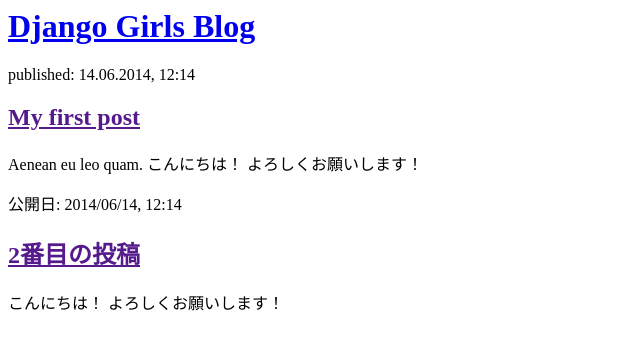
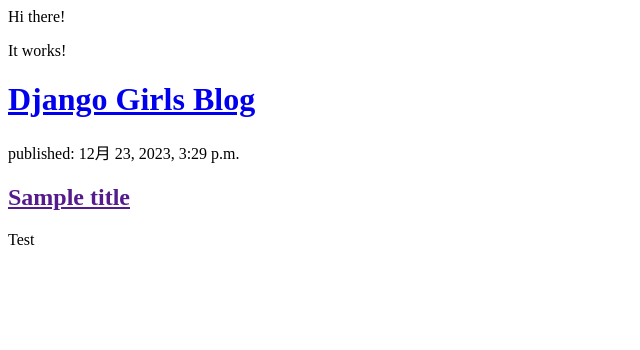
Before and after one commit to Ishikawa-Ayumu/my-first-blog, a Django app: page / in a window 1280 px wide. Shown: the top 350 px of the page, without its empty margins (0-640 px from the left). Run offline with Django 3.2, Linux system fonts and the light colour scheme; data comes from the database, SQL or seed files in the repository; both versions use the stored data as it was after the commit.

Commit message:
Modified templates to display posts from database.

```diff
--- a/blog/templates/blog/post_list.html
+++ b/blog/templates/blog/post_list.html
@@ -1,3 +1,13 @@
+<html>
+    <head>
+        <title>Ola's blog</title>
+    </head>
+    <body>
+        <p>Hi there!</p>
+        <p>It works!</p>
+    </body>
+</html>
+
 <html>
     <head>
         <title>Django Girls blog</title>
@@ -7,16 +17,13 @@
             <h1><a href="/">Django Girls Blog</a></h1>
         </div>
 
-        <div>
-            <p>published: 14.06.2014, 12:14</p>
-            <h2><a href="">My first post</a></h2>
-            <p>Aenean eu leo quam. こんにちは！ よろしくお願いします！ </p>
-        </div>
+{% for post in posts %}
+    <div>
+        <p>published: {{ post.published_date }}</p>
+        <h2><a href="">{{ post.title }}</a></h2>
+        <p>{{ post.text|linebreaksbr }}</p>
+    </div>
+{% endfor %}
 
-        <div>
-            <p>公開日: 2014/06/14, 12:14</p>
-            <h2><a href="">2番目の投稿</a></h2>
-            <p> こんにちは！ よろしくお願いします！ </p>
-          </div>
       </body>
   </html>
--- a/blog/views.py
+++ b/blog/views.py
@@ -2,5 +2,10 @@
 
 # Create your views here.
 
+from django.shortcuts import render
+from django.utils import timezone
+from .models import Post
+
 def post_list(request):
-    return render(request, 'blog/post_list.html',{})
+    posts = Post.objects.filter(published_date__lte=timezone.now()).order_by('published_date')
+    return render(request, 'blog/post_list.html',{'posts': posts})
--- a/myvenv/pyvenv.cfg
+++ b/myvenv/pyvenv.cfg
@@ -1,5 +1,5 @@
 home = C:\Users\victo\AppData\Local\Microsoft\WindowsApps\PythonSoftwareFoundation.Python.3.11_qbz5n2kfra8p0
 include-system-site-packages = false
-version = 3.11.6
+version = 3.11.7
 executable = C:\Users\victo\AppData\Local\Microsoft\WindowsApps\PythonSoftwareFoundation.Python.3.11_qbz5n2kfra8p0\python.exe
 command = C:\Users\victo\AppData\Local\Microsoft\WindowsApps\PythonSoftwareFoundation.Python.3.11_qbz5n2kfra8p0\python.exe -m venv C:\Users\victo\programming\study\djangogirls\myvenv
```
Also changed, not shown: db.sqlite3, 4 other files.
